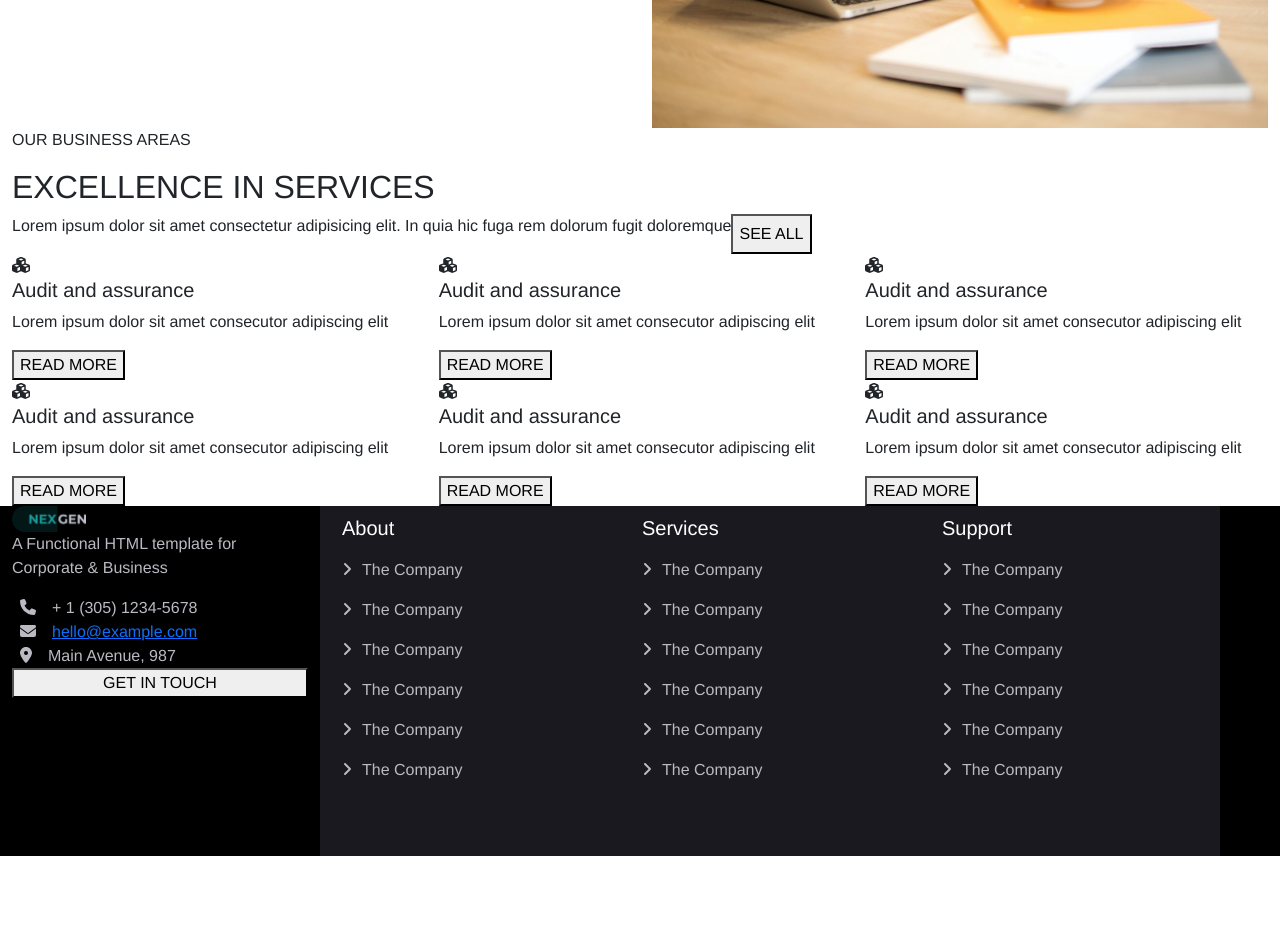
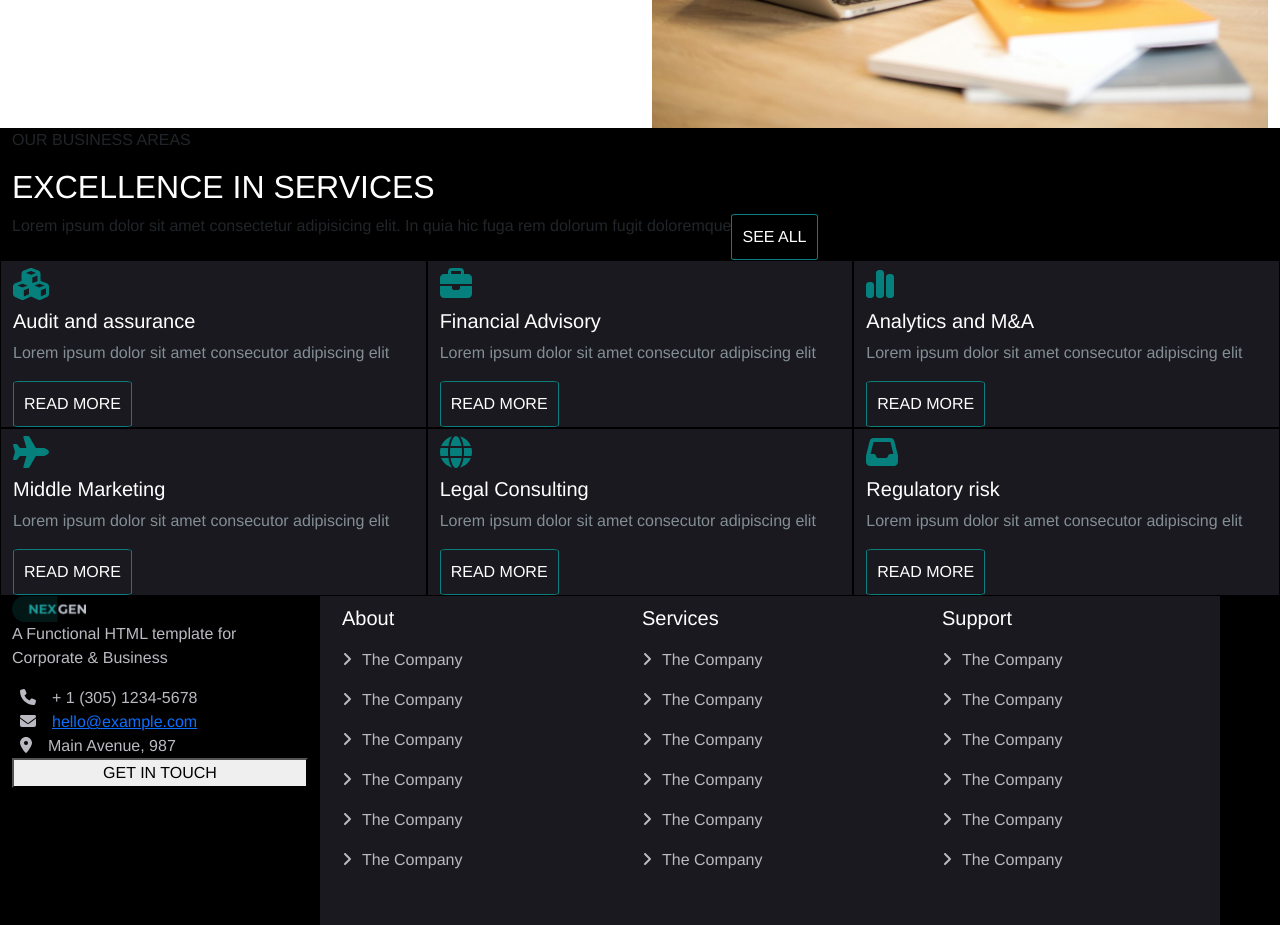
Before and after one commit to Johnnyy91/proj-html-vuejs, a Vue app: page / in a window 1280 px wide. Shown: the part 1580-2505 px from the top of the page. Before the commit the page ends 2436 px from the top, so only its background shows below. Built offline with nearby package versions, Linux system fonts and the light colour scheme.

Commit message:
modification 1

```diff
--- a/src/components/MainComponent.vue
+++ b/src/components/MainComponent.vue
@@ -50,39 +50,39 @@
                         <button>SEE ALL</button>
                     </div>
                 </div>
-                <div class="col-4">
+                <div class="col-4 card-skinning">
                     <span><i class="fa-solid fa-cubes"></i></span>
                     <h5>Audit and assurance</h5>
                     <p>Lorem ipsum dolor sit amet consecutor adipiscing elit</p>
                     <button>READ MORE</button>
                 </div>
-                <div class="col-4">
-                    <span><i class="fa-solid fa-cubes"></i></span>
-                    <h5>Audit and assurance</h5>
+                <div class="col-4 card-skinning">
+                    <span><i class="fa-solid fa-briefcase"></i></span>
+                    <h5>Financial Advisory</h5>
                     <p>Lorem ipsum dolor sit amet consecutor adipiscing elit</p>
                     <button>READ MORE</button>
                 </div>
-                <div class="col-4">
-                    <span><i class="fa-solid fa-cubes"></i></span>
-                    <h5>Audit and assurance</h5>
+                <div class="col-4 card-skinning">
+                    <span><i class="fa-solid fa-chart-simple"></i></span>
+                    <h5>Analytics and M&A</h5>
                     <p>Lorem ipsum dolor sit amet consecutor adipiscing elit</p>
                     <button>READ MORE</button>
                 </div>
-                <div class="col-4">
-                    <span><i class="fa-solid fa-cubes"></i></span>
-                    <h5>Audit and assurance</h5>
+                <div class="col-4 card-skinning">
+                    <span><i class="fa-solid fa-plane"></i></span>
+                    <h5>Middle Marketing</h5>
                     <p>Lorem ipsum dolor sit amet consecutor adipiscing elit</p>
                     <button>READ MORE</button>
                 </div>
-                <div class="col-4">
-                    <span><i class="fa-solid fa-cubes"></i></span>
-                    <h5>Audit and assurance</h5>
+                <div class="col-4 card-skinning">
+                    <span><i class="fa-solid fa-globe"></i></span>
+                    <h5>Legal Consulting</h5>
                     <p>Lorem ipsum dolor sit amet consecutor adipiscing elit</p>
                     <button>READ MORE</button>
                 </div>
-                <div class="col-4">
-                    <span><i class="fa-solid fa-cubes"></i></span>
-                    <h5>Audit and assurance</h5>
+                <div class="col-4 card-skinning">
+                    <span><i class="fa-solid fa-inbox"></i></span>
+                    <h5>Regulatory risk</h5>
                     <p>Lorem ipsum dolor sit amet consecutor adipiscing elit</p>
                     <button>READ MORE</button>
                 </div>
@@ -122,4 +122,29 @@ name : 'MainComponent'
         color: hsl(203deg 8% 55%);
     }
 }
+#card-content{
+    background-color: black;
+    h2{
+        color: white;
+    }
+    span{
+        font-size: 2rem;
+        color: hsl(178deg 93% 26%);
+    }
+    .card-skinning{
+        border: 1px solid black;
+        background-color: hsl(240deg 12% 11%);
+        color: hsl(203deg 8% 55%);
+    }
+    h5{
+        color: white;
+    }
+    button{
+        border: 1px solid #0d7e7e;
+        border-radius: 5%;
+        background-color: transparent;
+        padding: 10px;
+        color: white;
+    }
+}
 </style>
```
